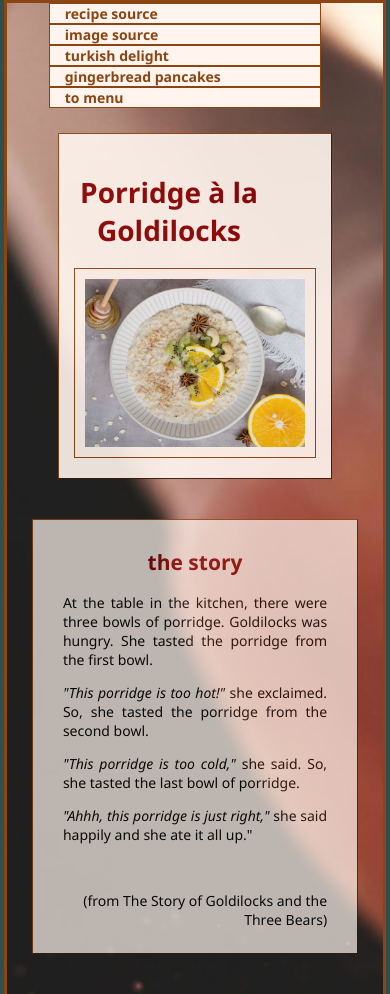
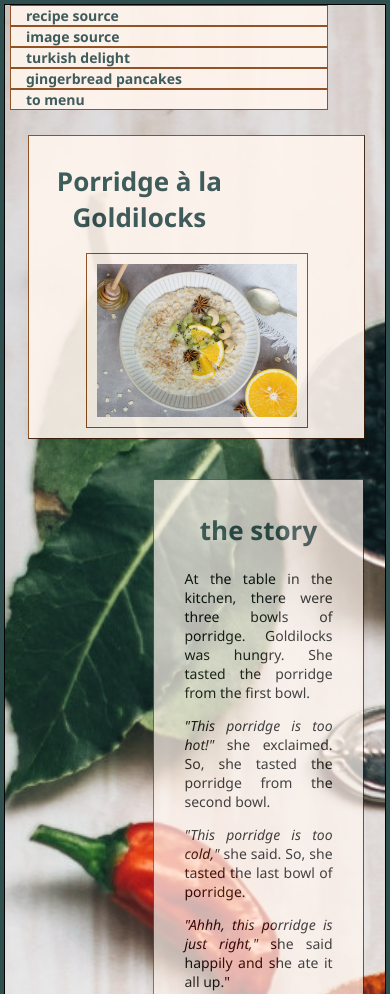
Before and after one commit to ann8th/odin-recipes, a plain HTML site: page recipes/porridge.html in a window 390 px wide. Shown: the top 994 px of the page. Drawn offline with Linux system fonts and the light colour scheme.

Commit message:
Edit welcome and recipe page, add background

```diff
--- a/css/recipe.css
+++ b/css/recipe.css
@@ -1,5 +1,5 @@
 body {
-    background-color: darkslategray;
+    background-color: darkslategrey;
     width: 100%;
     height: 100%;
     margin: 0 auto;
@@ -7,37 +7,38 @@ body {
 
 .content {
     box-sizing: border-box;
-    font-size: 16px;
+    font-size: 18px;
     font-weight: 500;
-    border: 3px solid saddlebrown;
-    height: 100%;
-    width: 85%;
+    border: 1px solid black;
+    height: 97%;
+    width: 95%;
     font-family:'Segoe UI', Tahoma, Geneva, Verdana, sans-serif;
     display: flex;
     align-items: flex-start;
-    flex-direction: row;
     flex-wrap: wrap;
-    justify-content: space-evenly;
+    flex-direction: column;
+    justify-content:first baseline;
     background-color: lemonchiffon;
-    background-image: url(../images/austin-ban-IS6RwpuEJpY-unsplash.jpg);
+    background-image: url(../images/calum-lewis-vA1L1jRTM70-unsplash.jpg);
     background-repeat: no-repeat;
     background-size: cover;
     margin: unset;
     padding: unset;
-    margin: 0 auto;
+    margin: 1% auto;
     padding: 0 5px;
 
 
 }
 
 .nav {
-    width: 75%;
-    margin: 0 auto;
+    width: 90%;
+    margin: 1% 2%;
     position: fixed;
     text-align: center;
     z-index: 10;
     background-color: seashell;
     border: 1px solid saddlebrown;
+    opacity: 0.9;
 }
 
 .nav ul {
@@ -58,7 +59,7 @@ a {
     padding: 5px 15px;
     text-decoration: none;
     font-weight: 700;
-    color: saddlebrown;
+    color: darkslategrey;
 }
 
 a:hover {
@@ -66,8 +67,8 @@ a:hover {
 }
 
 .presentation {
-    margin-top: 90px;
-    width: 660px;
+    margin: 90px 2%;
+    width: 50%;
     min-width: 230px;
     padding: 0 20px 20px;
     border: 1px outset saddlebrown;
@@ -78,15 +79,17 @@ a:hover {
 }
 
 h1, h2, h3 {
-    color: darkred;
+    color: darkslategrey;
+    font-size: 26px;
     text-align: center;
 }
 
 .story {
     margin: 2%;
     padding: 10px 30px;
-    width: 450px;
-    height: 400px;
+    width: 40%;
+    height: 40%;
+    justify-self: right;
     align-self: flex-end;
     text-align: justify;
     border: 1px outset saddlebrown;
@@ -101,7 +104,7 @@ h1, h2, h3 {
 
 img {
     margin: 2%;
-    width: 600px;
+    max-width: 60%;
     min-width: 200px;
     border: 1px solid saddlebrown;
     padding: 10px;
@@ -113,9 +116,9 @@ img {
 .ingredients {
     margin: 2%;
     padding: 15px;
-    align-self: center;
+    align-self: flex-start;
     justify-self: left;
-    width: 300px;
+    width: 40%;
     text-align: left;
     border: 1px outset saddlebrown;
     background-color: seashell;
@@ -125,9 +128,10 @@ img {
 .steps {
     margin: 5%;
     padding: 0 25px 15px 0;
-    width: 600px;
+    width: 40%;
     text-align: justify;
-    align-self: center;
+    justify-self: right;
+    align-self: flex-end;
     border: 1px outset saddlebrown;
     background-color: seashell;
     opacity: 0.9;
@@ -146,34 +150,35 @@ img {
     }
 
     .content {
-        background-image: url(../images/austin-ban-IS6RwpuEJpY-unsplash_mob.jpg);
+        background-image: url(../images/calum-lewis-vA1L1jRTM70-unsplash._mob.jpg);
     }
 
     .nav {
-        margin: unset;
+        margin: 0 auto;
         padding: unset;
         text-align: left;
         background-color: unset;
         border: unset;
     }
 
+    .nav ul {
+        margin: 0 auto;
+    }
+
     .nav ul li {
-        width: 270px;
-        margin: unset;
+        width: 90%;
+        margin: 0 auto;
         padding: unset;
         border: 1px solid saddlebrown;
         background-color: seashell;
     }
 
     .presentation {
-        margin: unset;
         padding: unset;
-        margin-top: 130px;
-        width: fit-content;
+        margin: 130px 5% 20px 5%;
+        width: 85%;
         height: fit-content;
-        padding: 20px 10px;
-        margin-bottom: 20px;
-
+        padding: 10px;
     }
 
     img {
--- a/css/styles.css
+++ b/css/styles.css
@@ -1,91 +1,92 @@
 body {
-    background-image: url(../images/austin-ban-IS6RwpuEJpY-unsplash.jpg);
+    background-image: url(../images/calum-lewis-vA1L1jRTM70-unsplash.jpg);
     background-color: antiquewhite;
     background-repeat: no-repeat;
     background-size: cover;
-    color: darkred;
-    font-size: 16px;
+    color: black;
+    font-size: 100%;
     font-weight: 700;
     font-family:Verdana, Geneva, Tahoma, sans-serif;
     box-sizing: border-box;
     width: 99%;
-    display: flexbox;
+    height: 99%;
+    display: flex;
+    flex-direction: column;
 }
 
 h1, h3 {
-    color: black;
-    font-size: 28px;
+    color: darkred;
+    font-size: 26px;
     text-transform: lowercase;
+    word-wrap: normal;
 }
 
 ul {
     list-style-type:none;
     padding: unset;
+    margin: unset;
 
 }
 
 a {
     text-decoration: none;
-    color: darkred;
-    font-size: 30px;
+    color: black;
+    font-size: 24px;
     text-transform: lowercase;
 }
 
 a:hover {
-    color: black;
+    color: darkred;
+    text-decoration: underline;
 }
 
 .today, .taste {
-    background-color: #eba87d;
-    min-width: fit-content;
-    min-height: fit-content;
-    padding: 10px 10px 10px 50px;
-    border: 1px solid darkred;
+    background-color: burlywood;
+    width: 60%;
+    height: fit-content;
+    padding: 4%;
+    border: 5px solid darkslategrey;
 }
 
 .today {
-    position: relative;
-    opacity: 0.9;
-    margin-top: 40%;
-    margin-left: 50%;
+    opacity: 0.7;
+    margin: 80% auto 20% 30%;
 }
 
 .taste {
-    position: relative;
     z-index: 10;
     opacity: 0.7;
-    margin-top: 10%;
-    margin-right: 30%;
+    margin: 10% 30% auto auto;
 }
 
 @media only screen and (max-width: 480px) {
     body {
-        background-image: url(../images/austin-ban-IS6RwpuEJpY-unsplash_mob.jpg);
+        background-image: url(../images/calum-lewis-vA1L1jRTM70-unsplash._mob.jpg);
         background-color: antiquewhite;
         background-repeat: no-repeat;
         background-size: cover;
-        width: 97%;
+        width: 96%;
         box-sizing: border-box;
     }
 
-    h1 {
-        font-size: 22px;
-    }
-
-    .today, .taste {
-        padding: 0 15px;
-        min-height: fit-content;
-        min-width: fit-content;
-    }
-
-    .today {
-        margin-top: 60%;
-        margin-left: 10%;
-        margin-right: 5%;
-        width: 200px;
- }
-
-    a{
-        font-size: 24px;
-    }
+    /* h1 { */
+        /* font-size: 22px; */
+    /* } */
+/*  */
+    /* .today, .taste { */
+        /* padding: 0 15px; */
+        /* min-height: max-content; */
+        /* min-width: fit-content; */
+    /* } */
+/*  */
+    /* .today { */
+        /* margin-top: 60%; */
+        /* margin-left: 10%; */
+        /* margin-right: 5%; */
+        /* width: 200px; */
+ /* } */
+/*  */
+    /* a{ */
+        /* font-size: 24px; */
+    /* } */
   }
```
Also changed, not shown: images/calum-lewis-vA1L1jRTM70-unsplash._mob.jpg (added), 1 other file.
